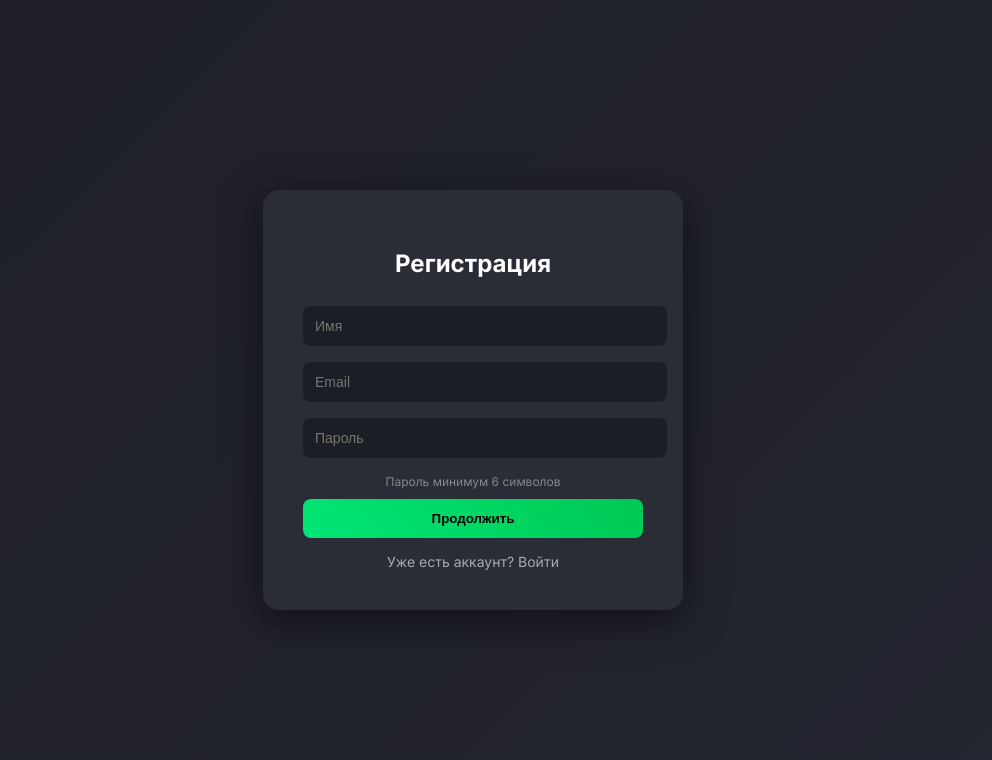
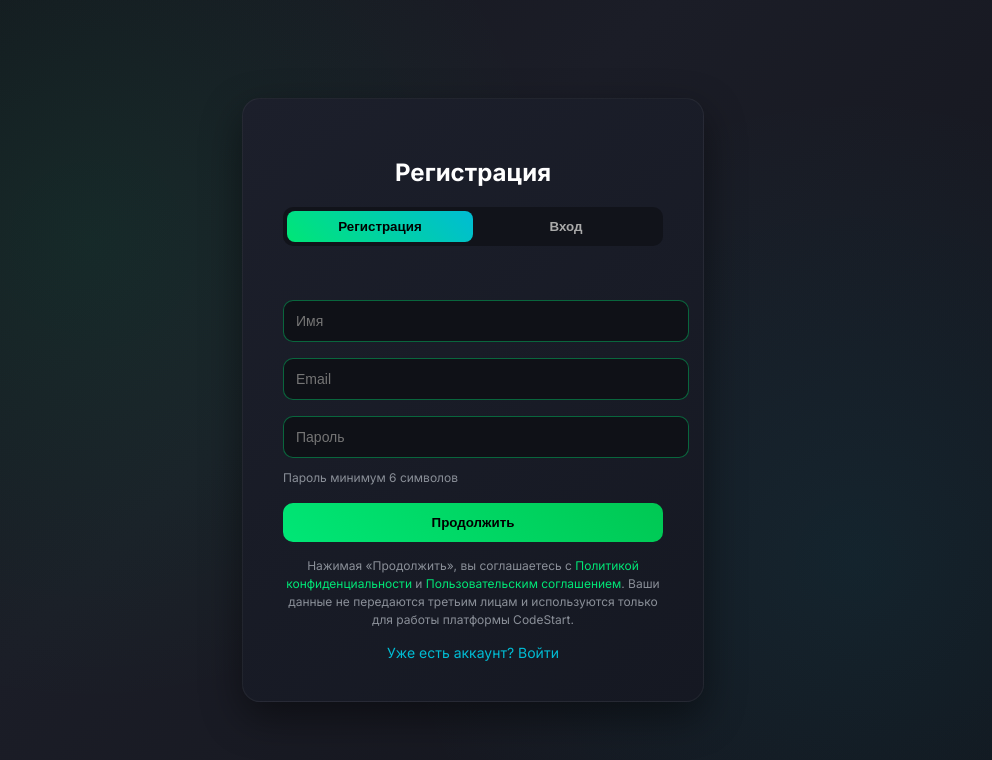
Before and after one commit to ivanmrtopiz240406-design/Codestart, a plain HTML site: page auth.html in a window 1280 px wide. Shown: the whole page, without its empty margins (167-1159 px from the left). Drawn offline with Linux system fonts and the light colour scheme.

Commit message:
Revamp auth.html with new styles and structure
Updated the styling and structure of the authentication page, including a new mode switch for login and registration, improved button styles, and added error handling elements.

```diff
--- a/auth.html
+++ b/auth.html
@@ -9,7 +9,10 @@
 body{
   margin:0;
   font-family:'Inter',sans-serif;
-  background:linear-gradient(135deg,#1e1f26,#232530);
+  background:
+    radial-gradient(circle at 20% 30%, rgba(0,230,118,0.08), transparent 40%),
+    radial-gradient(circle at 80% 70%, rgba(0,188,212,0.08), transparent 40%),
+    linear-gradient(135deg,#14151c,#1b1d27 40%,#12131a);
   color:#fff;
   display:flex;
   justify-content:center;
@@ -18,54 +21,103 @@ body{
 }
 
 .auth-box{
-  background:#2a2c36;
+  background:linear-gradient(145deg,#1c1f2b,#151822);
   padding:40px;
-  border-radius:16px;
-  width:340px;
-  box-shadow:0 10px 40px rgba(0,0,0,0.5);
-  text-align:center;
+  border-radius:18px;
+  width:380px;
+  box-shadow:0 15px 40px rgba(0,0,0,0.45);
+  border:1px solid rgba(255,255,255,0.05);
 }
 
-h2{margin-bottom:20px;}
+h2{text-align:center;margin-bottom:20px;font-weight:700;}
+
+.mode-switch{
+  display:flex;
+  margin-bottom:20px;
+  background:#11131a;
+  border-radius:10px;
+  padding:4px;
+}
+
+.mode-switch button{
+  flex:1;
+  padding:8px;
+  border:none;
+  border-radius:8px;
+  font-weight:600;
+  cursor:pointer;
+  background:transparent;
+  color:#aaa;
+}
+
+.mode-switch button.active{
+  background:linear-gradient(45deg,#00e676,#00bcd4);
+  color:#000;
+}
 
 input{
   width:100%;
   padding:12px;
   margin:8px 0;
-  border-radius:8px;
-  border:none;
-  background:#1c1e26;
-  color:#fff;
+  border-radius:10px;
+  border:1px solid rgba(0,230,118,0.4);
+  background:#0f1117;
+  color:#00e676;
   font-size:14px;
-}
-
-button{
-  width:100%;
-  padding:12px;
-  border:none;
-  border-radius:8px;
-  font-weight:600;
-  background:linear-gradient(45deg,#00e676,#00c853);
-  color:#000;
-  cursor:pointer;
-  transition:0.2s;
-  margin-top:10px;
-}
-
-button:hover{transform:scale(1.05);}
-
-.switch{
-  margin-top:15px;
-  font-size:14px;
-  color:#aaa;
-  cursor:pointer;
+  outline:none;
 }
 
 .hint{
   font-size:12px;
-  color:#888;
-  margin-top:8px;
+  color:#8a8f98;
+  margin-top:4px;
+  margin-bottom:8px;
 }
+
+.main-btn{
+  width:100%;
+  padding:12px;
+  border:none;
+  border-radius:10px;
+  font-weight:700;
+  background:linear-gradient(45deg,#00e676,#00c853);
+  color:#000;
+  cursor:pointer;
+  margin-top:10px;
+}
+
+.switch-link{
+  text-align:center;
+  margin-top:15px;
+  font-size:14px;
+  color:#00bcd4;
+  cursor:pointer;
+}
+
+.error{
+  color:#ff5252;
+  font-size:13px;
+  margin-bottom:8px;
+  text-align:center;
+  min-height:18px;
+}
+.policy-text{
+  font-size:12px;
+  color:#8a8f98;
+  text-align:center;
+  margin-top:15px;
+  line-height:1.5;
+}
+
+.policy-text span{
+  color:#00e676;
+  cursor:pointer;
+}
+
+.policy-text span:hover{
+  text-decoration:underline;
+}
+
 </style>
 </head>
 
@@ -74,18 +126,32 @@ button:hover{transform:scale(1.05);}
 <div class="auth-box">
   <h2 id="formTitle">Регистрация</h2>
 
+  <div class="mode-switch">
+    <button id="registerTab" class="active" onclick="setMode(false)">Регистрация</button>
+    <button id="loginTab" onclick="setMode(true)">Вход</button>
+  </div>
+
+  <div id="errorBox" class="error"></div>
+
   <input type="text" id="name" placeholder="Имя">
   <input type="email" id="email" placeholder="Email">
   <input type="password" id="password" placeholder="Пароль">
 
   <div class="hint">Пароль минимум 6 символов</div>
 
-  <button onclick="submitAuth()">Продолжить</button>
-
-  <div class="switch" onclick="toggleMode()">Уже есть аккаунт? Войти</div>
+  <button class="main-btn" onclick="submitAuth()">Продолжить</button>
+  <div class="policy-text">
+  Нажимая «Продолжить», вы соглашаетесь с
+  <span onclick="openPrivacy()">Политикой конфиденциальности</span>
+  и <span onclick="openTerms()">Пользовательским соглашением</span>.
+  Ваши данные не передаются третьим лицам и используются только для работы платформы CodeStart.
 </div>
 
-<!-- ПОДКЛЮЧАЕМ ЛОГИКУ -->
+
+  <div class="switch-link" onclick="toggleMode()">Уже есть аккаунт? Войти</div>
+</div>
+
+<!-- ✅ Только один JS файл -->
 <script src="auth.js"></script>
 
 </body>
```
